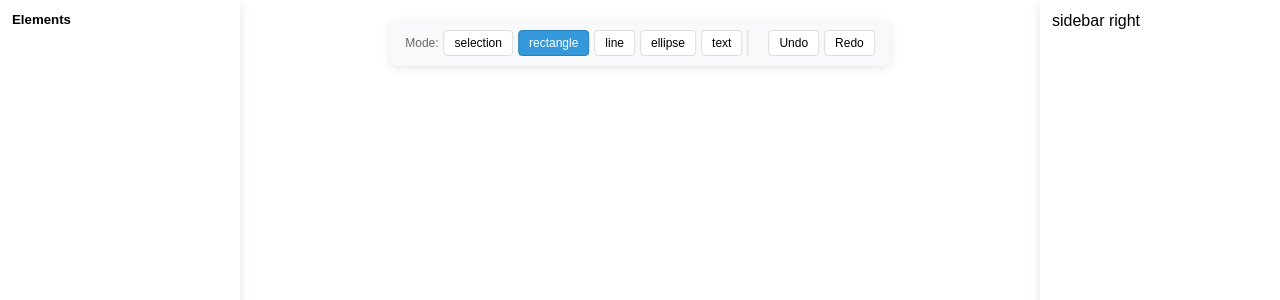
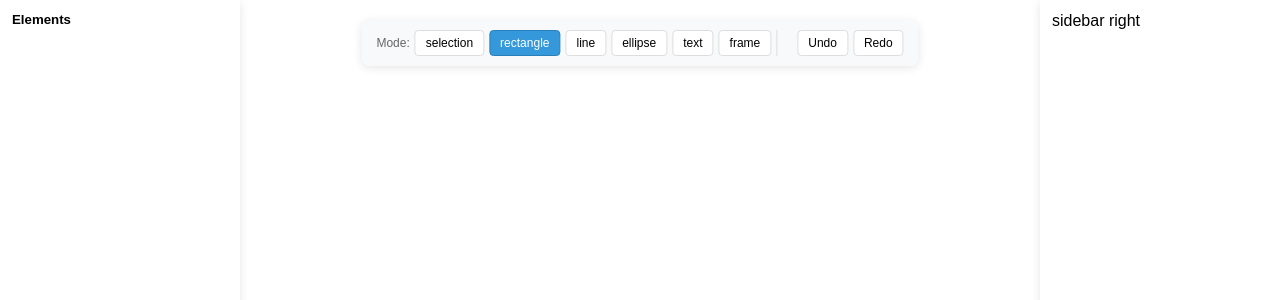
Before and after one commit to hc-b666/sketchvue, a Vue app: page / in a window 1280 px wide. Shown: the top 300 px of the page. Built offline with nearby package versions, Linux system fonts and the light colour scheme.

Commit message:
feat: frame

```diff
--- a/src/Canvas2.vue
+++ b/src/Canvas2.vue
@@ -17,7 +17,7 @@ const textarea = ref(null);
  * @type {CanvasRenderingContext2D}
  */
 let ctx = null;
-const tools = ['selection', 'rectangle', 'line', 'ellipse', 'text'];
+const tools = ['selection', 'rectangle', 'line', 'ellipse', 'text', 'frame'];
 /**
  * @type {Generator}
  */
@@ -28,6 +28,7 @@ const numberOfShapes = {
   rectangle: 0,
   ellipse: 0,
   text: 0,
+  frame: 0,
 };
 
 const { state: elements, setState: setElements, undo, redo } = useHistory([]);
@@ -88,7 +89,10 @@ function renderCanvas() {
 
   const currentElements = elements.value;
   if (currentElements && Array.isArray(currentElements)) {
-    currentElements.forEach((element) => {
+    currentElements.filter((el) => el.type === 'frame').forEach((el) => {
+      drawElement(drawer, el);
+    });
+    currentElements.filter((el) => el.type !== 'frame').forEach((element) => {
       if (action.value === 'writing' && selectedElement.value.id === element.id) return;
       drawElement(drawer, element);
     });
@@ -126,6 +130,9 @@ function drawElement(drawer, element) {
     case 'ellipse':
       drawer.draw(element.canvasShape);
       break;
+    case 'frame':
+      drawer.draw(element.canvasShape, { title: element.title });
+      break;
     case 'text':
       ctx.textBaseline = 'top';
       ctx.font = '16px Arial';
@@ -138,6 +145,25 @@ function drawElement(drawer, element) {
 
 function createElement(id, x1, y1, x2, y2, type, shapeNumber) {
   switch (type) {
+    case 'frame':
+      const frameShape = generator.frame(
+        Math.min(x1, x2),
+        Math.min(y1, y2),
+        Math.abs(x2 - x1),
+        Math.abs(y2 - y1),
+      );
+      return {
+        id,
+        type,
+        x1,
+        y1,
+        x2,
+        y2,
+        title: `Frame ${shapeNumber}`,
+        shapeNumber,
+        canvasShape: frameShape,
+        children: [],
+      };
     case 'line':
       const lineShape = generator.line(x1, y1, x2, y2);
       return {
@@ -210,6 +236,7 @@ function updateElement(id, x1, y1, x2, y2, type, shapeNumber, options = {}) {
     case 'line':
     case 'rectangle':
     case 'ellipse':
+    case 'frame':
       elementsCopy[id] = createElement(id, x1, y1, x2, y2, type, shapeNumber);
       break;
     case 'text':
@@ -322,7 +349,7 @@ function handleMousemove(e) {
     const index = currentElements.length - 1;
     const { x1, y1, shapeNumber, type } = currentElements[index];
 
-    if (shiftPressed.value && (type === 'rectangle' || type === 'line' || type === 'ellipse')) {
+    if (shiftPressed.value && (type === 'rectangle' || type === 'line' || type === 'ellipse' || type === 'frame')) {
       const { newX2, newY2 } = getShiftedCoordinates(x1, y1, clientX, clientY, type);
       updateElement(index, x1, y1, newX2, newY2, type, shapeNumber);
     } else {
--- a/src/Drawer.js
+++ b/src/Drawer.js
@@ -14,6 +14,24 @@ export class Generator {
         ...shapeOptions,
         strokeStyle: shapeOptions.strokeStyle || "black",
         lineWidth: shapeOptions.lineWidth || 2,
+      },
+    };
+  }
+
+  frame(x, y, width, height, options = {}) {
+    const shapeOptions = { ...options };
+
+    return {
+      type: "frame",
+      x,
+      y,
+      width,
+      height,
+      options: {
+        ...shapeOptions,
+        strokeStyle: shapeOptions.strokeStyle || "red",
+        lineWidth: shapeOptions.lineWidth || 2,
+        fillStyle: shapeOptions.fillRect || "white",
       },
     };
   }
@@ -75,7 +93,7 @@ export class Drawer {
     this.ctx.clearRect(0, 0, window.innerWidth, window.innerHeight);
   }
 
-  draw(shape) {
+  draw(shape, options = {}) {
     const { type } = shape;
     switch (type) {
       case "rectangle":
@@ -86,6 +104,9 @@ export class Drawer {
         break;
       case "ellipse":
         this._drawEllipse(shape);
+        break;
+      case "frame":
+        this._drawFrame(shape, options.title);
         break;
       default:
         throw new Error(`Unknown shape type: ${type}`);
@@ -130,4 +151,22 @@ export class Drawer {
 
     this.ctx.stroke();
   }
+
+  _drawFrame(shape, title) {
+    const { x, y, width, height, options } = shape;
+    this.ctx.beginPath();
+
+    this.ctx.fillStyle = options.fillStyle || "white";
+    this.ctx.strokeStyle = options.strokeStyle || "black";
+    this.ctx.lineWidth = options.lineWidth || 1;
+
+    this.ctx.fillRect(x, y, width, height);
+    this.ctx.strokeRect(x, y, width, height);
+
+    this.ctx.fillStyle = "#000";
+    this.ctx.font = "12px Arial";
+    this.ctx.fillText(title, x + 5, y - 5);
+
+    this.ctx.stroke();
+  }
 }
--- a/src/utils/coordinates.js
+++ b/src/utils/coordinates.js
@@ -1,6 +1,6 @@
 export function adjustElementCoordinates(element) {
   const { type, x1, y1, x2, y2, shapeNumber } = element;
-  if (type === "rectangle") {
+  if (type === "rectangle" || type === "frame") {
     const minX = Math.min(x1, x2);
     const maxX = Math.max(x1, x2);
     const minY = Math.min(y1, y2);
@@ -22,7 +22,7 @@ export function adjustElementCoordinates(element) {
 }
 
 export const adjustmentRequired = (type) =>
-  ["line", "rectangle"].includes(type);
+  ["line", "rectangle", "frame"].includes(type);
 
 export const nearPoint = (x, y, x1, y1, name) => {
   return Math.abs(x - x1) < 5 && Math.abs(y - y1) < 5 ? name : null;
@@ -49,6 +49,7 @@ export function positionWithinElement(ctx, x, y, element) {
       const end = nearPoint(x, y, x2, y2, "end");
       return start || end || on;
     case "rectangle":
+    case "frame":
       const topleft = nearPoint(x, y, x1, y1, "tl");
       const topright = nearPoint(x, y, x2, y1, "tr");
       const bottomleft = nearPoint(x, y, x1, y2, "bl");
@@ -130,7 +131,7 @@ export function getShiftedCoordinates(x1, y1, clientX, clientY, type) {
   let newX2 = clientX;
   let newY2 = clientY;
 
-  if (type === "rectangle" || type === "ellipse") {
+  if (type === "rectangle" || type === "ellipse" || type === "frame") {
     const dx = clientX - x1;
     const dy = clientY - y1;
     const size = Math.max(Math.abs(dx), Math.abs(dy));
```
Also changed, not shown: src/hooks/usePressedKeys.js (deleted, +0 -27 lines).
